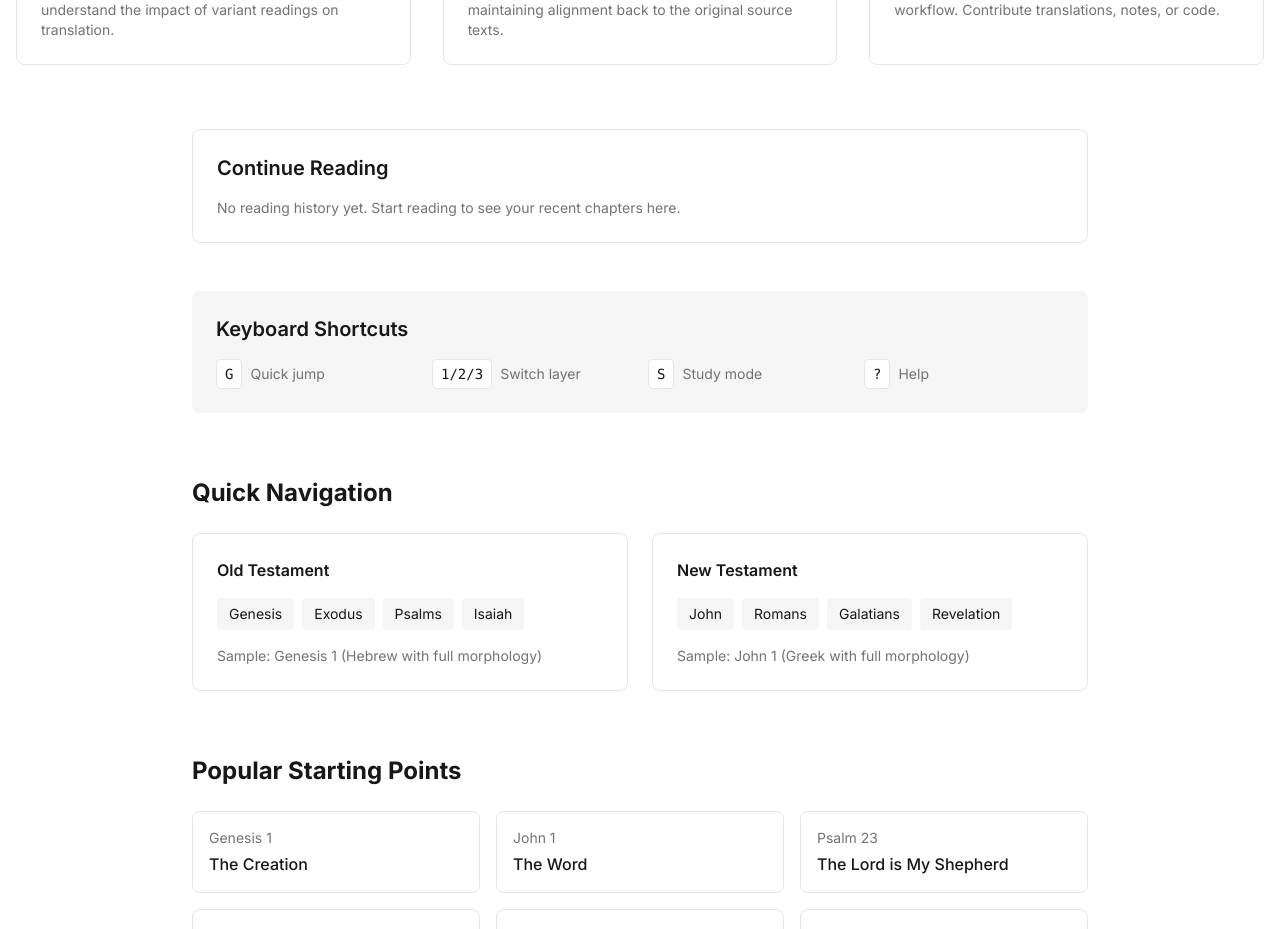
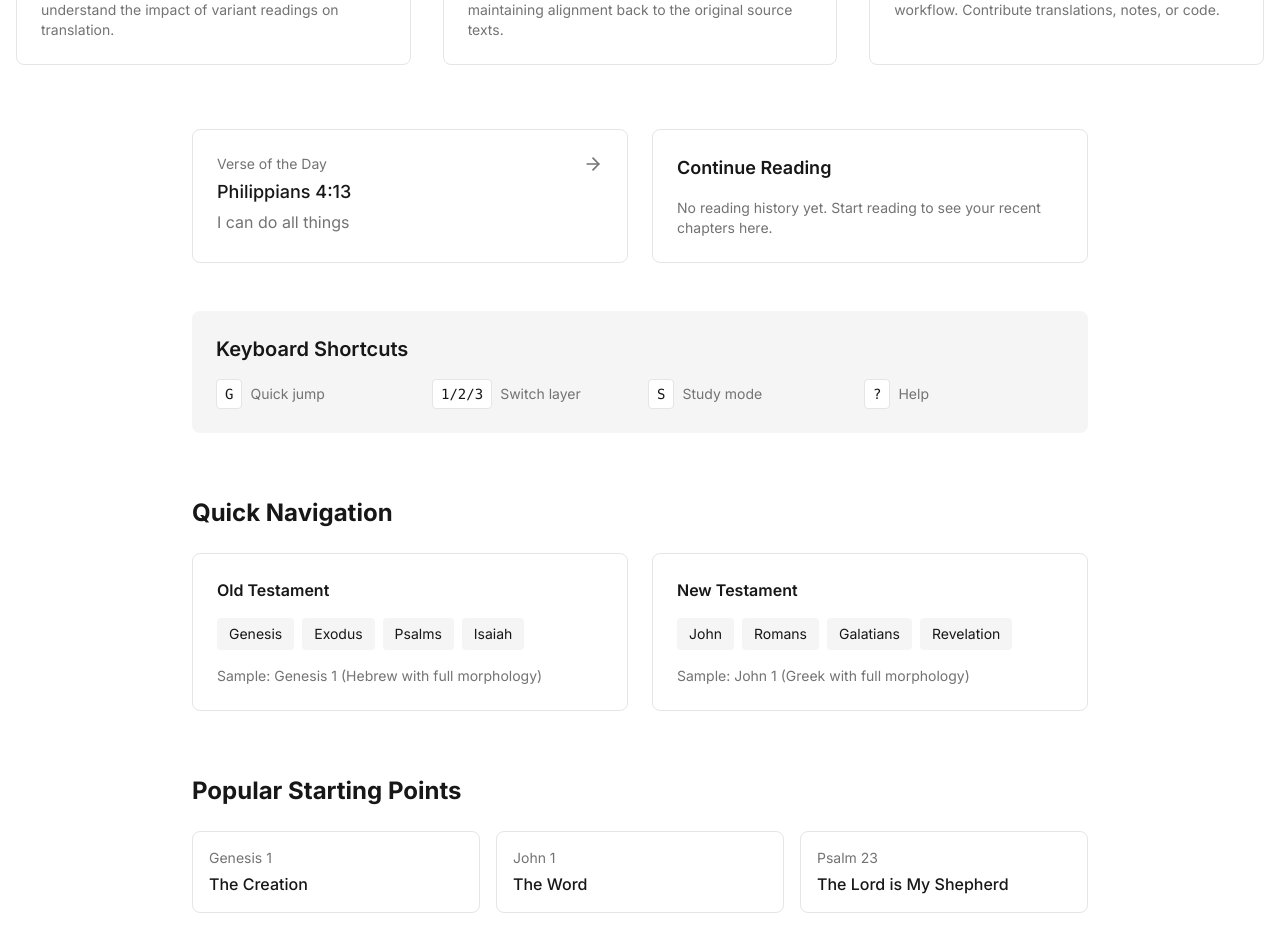
Before and after one commit to jeremiahjordanisaacson/Bible, a Next.js app in the folder apps/web/: page / in a window 1280 px wide. Shown: the part 880-1809 px from the top of the page. Built offline with nearby package versions, Linux system fonts and the light colour scheme.

Commit message:
Add verse of the day feature
Deterministically selects from 30 popular verses based on date.
Shows reference and summary, links to the chapter.
Displayed prominently on home page.

```diff
--- a/apps/web/src/app/page.tsx
+++ b/apps/web/src/app/page.tsx
@@ -3,6 +3,7 @@
 import Link from 'next/link';
 import { ReadingHistoryList } from '@/components/reading-history';
 import { RandomChapterButton } from '@/components/random-chapter-button';
+import { VerseOfDay } from '@/components/verse-of-day';
 
 export default function HomePage() {
   return (
@@ -133,10 +134,11 @@ export default function HomePage() {
         />
       </section>
 
-      {/* Recent Reading */}
-      <section className="max-w-4xl mx-auto mb-12">
+      {/* Verse of the Day and Recent Reading */}
+      <section className="max-w-4xl mx-auto mb-12 grid md:grid-cols-2 gap-6">
+        <VerseOfDay />
         <div className="border border-[var(--border)] rounded-lg p-6">
-          <h2 className="text-xl font-semibold mb-4">Continue Reading</h2>
+          <h2 className="text-lg font-semibold mb-4">Continue Reading</h2>
           <ReadingHistoryList />
         </div>
       </section>
--- /dev/null
+++ b/apps/web/src/components/verse-of-day.tsx
@@ -0,0 +1,49 @@
+'use client';
+
+import * as React from 'react';
+import Link from 'next/link';
+import { getVerseOfDay } from '@/lib/verse-of-day';
+
+export function VerseOfDay() {
+  const [verse, setVerse] = React.useState<ReturnType<typeof getVerseOfDay> | null>(null);
+
+  React.useEffect(() => {
+    setVerse(getVerseOfDay());
+  }, []);
+
+  if (!verse) {
+    return null;
+  }
+
+  return (
+    <Link
+      href={`/read/${verse.book}/${verse.chapter}/`}
+      className="block border border-[var(--border)] rounded-lg p-6 hover:border-[var(--accent)] transition group"
+    >
+      <div className="flex items-start justify-between gap-4">
+        <div>
+          <div className="text-sm text-[var(--muted-foreground)] mb-1">Verse of the Day</div>
+          <div className="font-medium text-lg group-hover:text-[var(--accent)] transition-colors">
+            {verse.ref}
+          </div>
+          <div className="text-[var(--muted-foreground)] mt-1">{verse.summary}</div>
+        </div>
+        <svg
+          xmlns="http://www.w3.org/2000/svg"
+          viewBox="0 0 24 24"
+          fill="none"
+          stroke="currentColor"
+          strokeWidth="2"
+          strokeLinecap="round"
+          strokeLinejoin="round"
+          className="w-5 h-5 text-[var(--muted-foreground)] group-hover:text-[var(--accent)] transition-colors flex-shrink-0"
+        >
+          <path d="M5 12h14" />
+          <path d="m12 5 7 7-7 7" />
+        </svg>
+      </div>
+    </Link>
+  );
+}
+
+export default VerseOfDay;
--- /dev/null
+++ b/apps/web/src/lib/verse-of-day.ts
@@ -0,0 +1,48 @@
+/**
+ * Verse of the Day - deterministic selection based on date
+ */
+
+// Popular verses with their references
+export const popularVerses = [
+  { ref: 'John 3:16', book: 'John', chapter: 3, summary: 'For God so loved the world' },
+  { ref: 'Psalm 23:1', book: 'Ps', chapter: 23, summary: 'The Lord is my shepherd' },
+  { ref: 'Romans 8:28', book: 'Rom', chapter: 8, summary: 'All things work together for good' },
+  { ref: 'Philippians 4:13', book: 'Phil', chapter: 4, summary: 'I can do all things' },
+  { ref: 'Jeremiah 29:11', book: 'Jer', chapter: 29, summary: 'Plans to prosper you' },
+  { ref: 'Proverbs 3:5', book: 'Prov', chapter: 3, summary: 'Trust in the Lord' },
+  { ref: 'Isaiah 40:31', book: 'Isa', chapter: 40, summary: 'Renew their strength' },
+  { ref: 'Matthew 11:28', book: 'Matt', chapter: 11, summary: 'Come to me, all who are weary' },
+  { ref: 'Romans 12:2', book: 'Rom', chapter: 12, summary: 'Be transformed' },
+  { ref: 'Joshua 1:9', book: 'Josh', chapter: 1, summary: 'Be strong and courageous' },
+  { ref: 'Psalm 46:10', book: 'Ps', chapter: 46, summary: 'Be still and know' },
+  { ref: 'Hebrews 11:1', book: 'Heb', chapter: 11, summary: 'Faith is the substance' },
+  { ref: '1 Corinthians 13:4', book: '1Cor', chapter: 13, summary: 'Love is patient' },
+  { ref: 'Galatians 5:22', book: 'Gal', chapter: 5, summary: 'Fruit of the Spirit' },
+  { ref: 'Ephesians 2:8', book: 'Eph', chapter: 2, summary: 'By grace you have been saved' },
+  { ref: 'Psalm 119:105', book: 'Ps', chapter: 119, summary: 'A lamp to my feet' },
+  { ref: 'Genesis 1:1', book: 'Gen', chapter: 1, summary: 'In the beginning' },
+  { ref: 'John 1:1', book: 'John', chapter: 1, summary: 'In the beginning was the Word' },
+  { ref: 'Matthew 6:33', book: 'Matt', chapter: 6, summary: 'Seek first the kingdom' },
+  { ref: 'John 14:6', book: 'John', chapter: 14, summary: 'The way, the truth, the life' },
+  { ref: 'Romans 5:8', book: 'Rom', chapter: 5, summary: 'God demonstrates his love' },
+  { ref: '2 Timothy 1:7', book: '2Tim', chapter: 1, summary: 'Spirit of power' },
+  { ref: 'Psalm 27:1', book: 'Ps', chapter: 27, summary: 'The Lord is my light' },
+  { ref: 'Isaiah 53:5', book: 'Isa', chapter: 53, summary: 'By his wounds we are healed' },
+  { ref: 'Colossians 3:23', book: 'Col', chapter: 3, summary: 'Work heartily' },
+  { ref: 'James 1:2', book: 'Jas', chapter: 1, summary: 'Count it all joy' },
+  { ref: '1 Peter 5:7', book: '1Pet', chapter: 5, summary: 'Cast all your anxieties' },
+  { ref: 'Revelation 21:4', book: 'Rev', chapter: 21, summary: 'Wipe away every tear' },
+  { ref: 'Psalm 91:1', book: 'Ps', chapter: 91, summary: 'Dwelling in the secret place' },
+  { ref: 'Matthew 28:19', book: 'Matt', chapter: 28, summary: 'Go and make disciples' },
+];
+
+export function getVerseOfDay() {
+  // Use date to deterministically select a verse
+  const today = new Date();
+  const dayOfYear = Math.floor(
+    (today.getTime() - new Date(today.getFullYear(), 0, 0).getTime()) / (1000 * 60 * 60 * 24)
+  );
+
+  const index = dayOfYear % popularVerses.length;
+  return popularVerses[index];
+}
```
